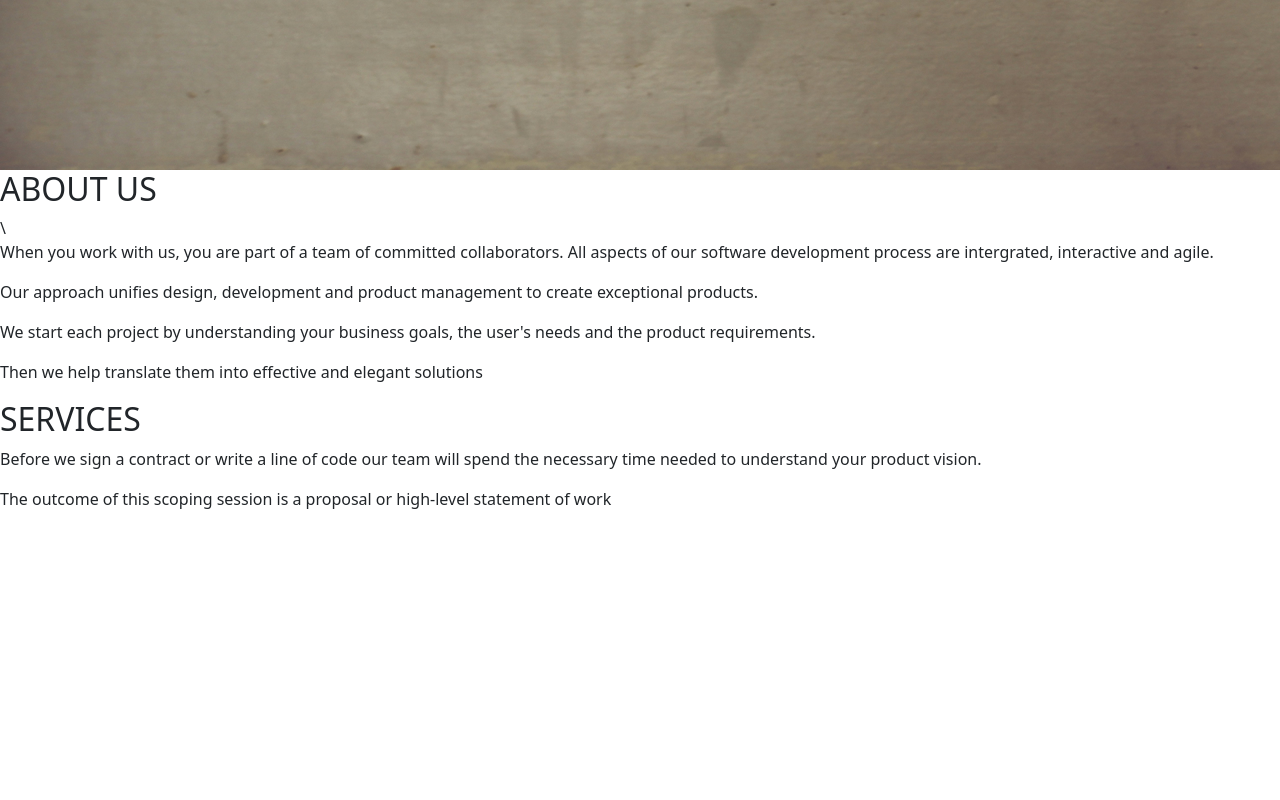
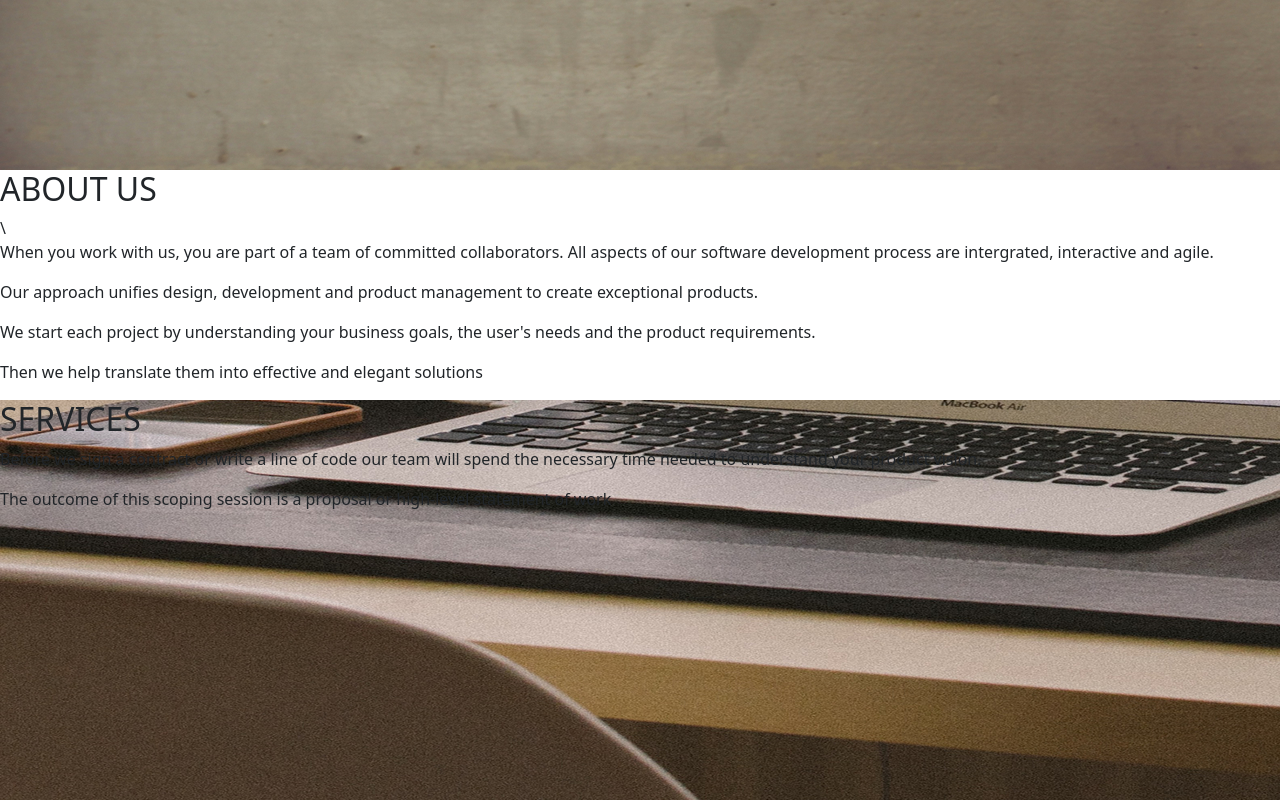
Before and after one commit to mwaidesu/delani-studio, a plain HTML site: page index.html in a window 1280 px wide. Shown: the part 630-1430 px from the top of the page. Before the commit the page ends 1157 px from the top, so only its background shows below. Drawn offline with nearby package versions, Linux system fonts and the light colour scheme.

Commit message:
Add background image to services section

```diff
--- a/css/styles.css
+++ b/css/styles.css
@@ -7,3 +7,8 @@
   height: 100vh;
   text-align: center;
 }
+
+.services{
+  background-image: url("../assets/backgrounds/s_image.jpg");
+  height: 50vh;
+}
```
